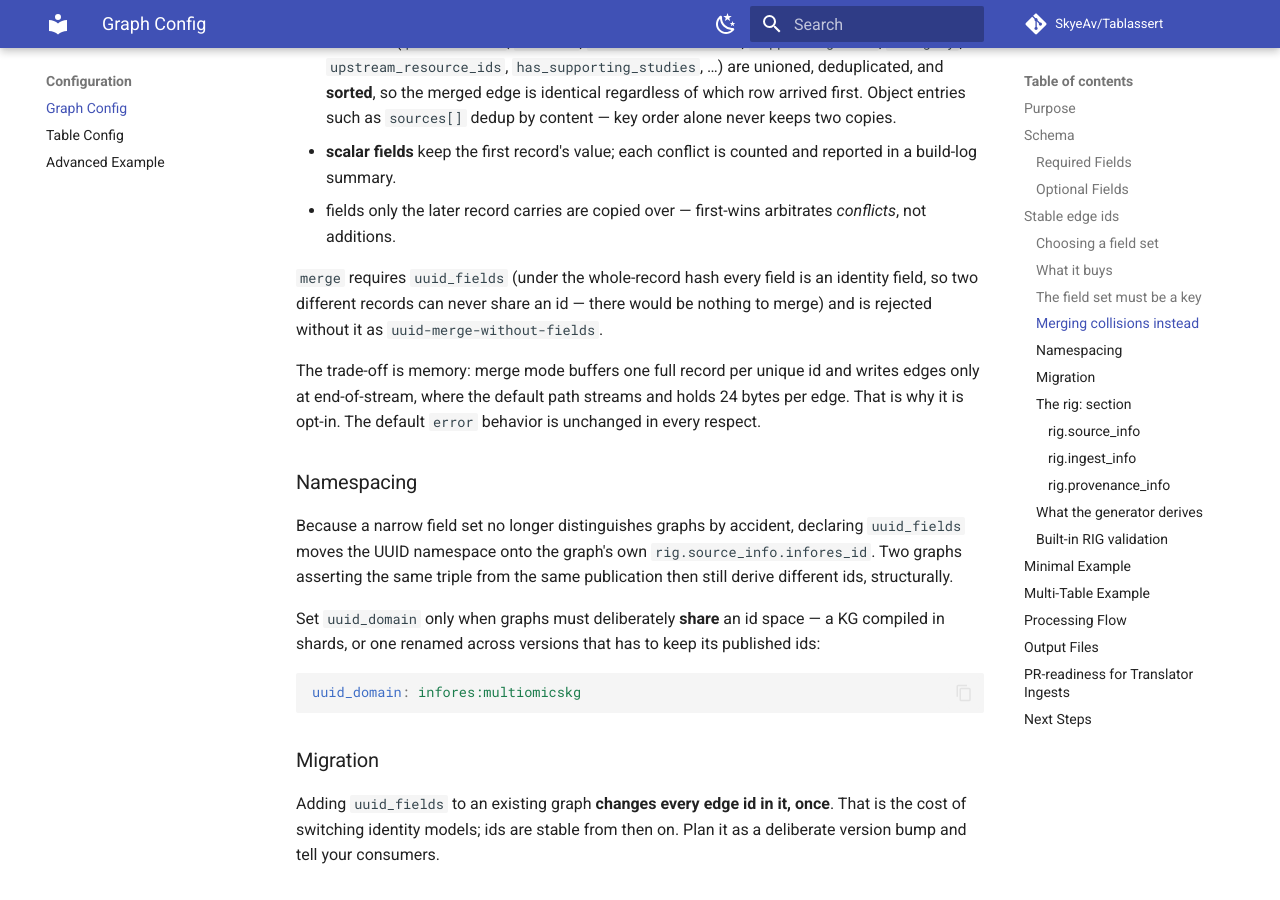
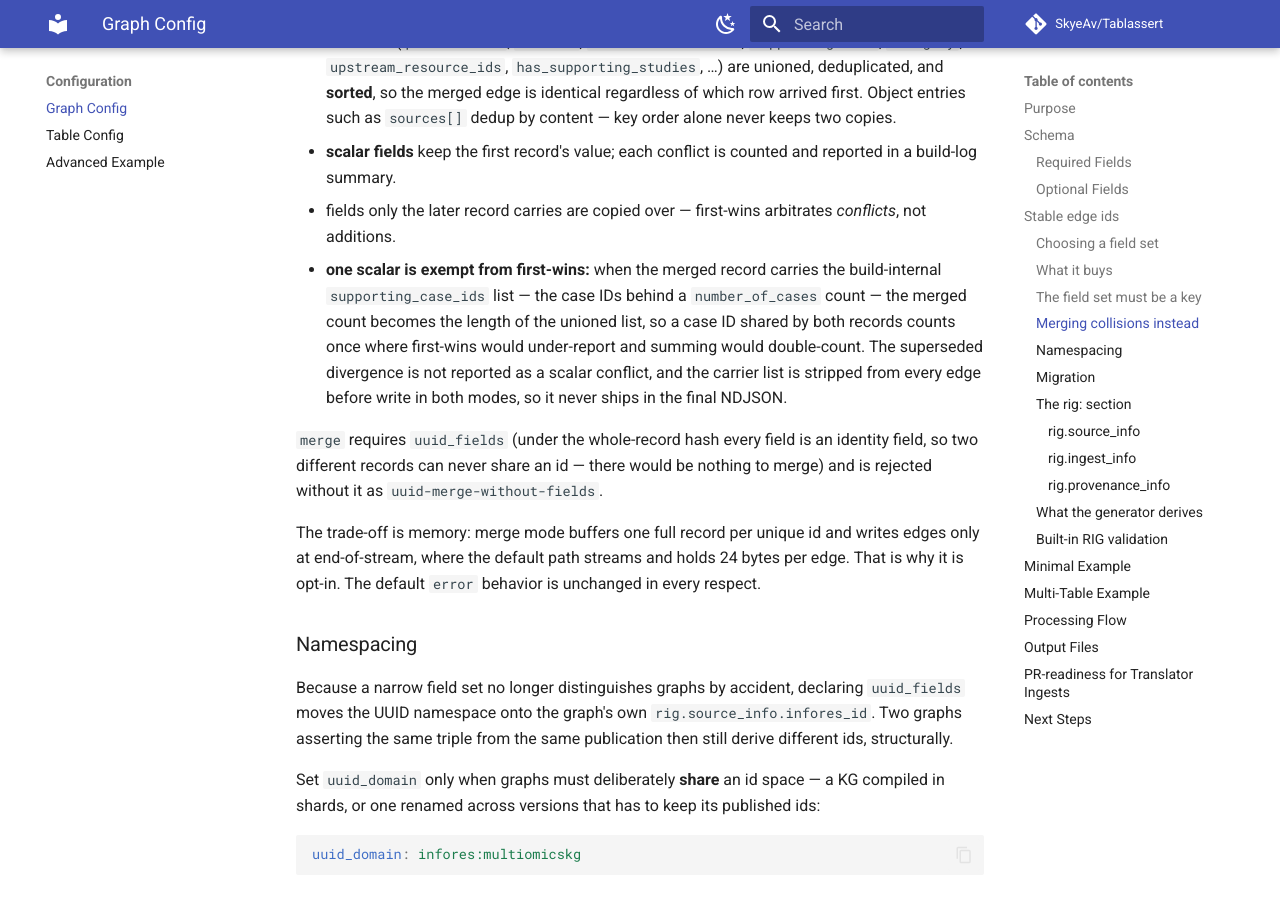
Before and after one commit to SkyeAv/Tablassert3.0.0, an MkDocs documentation site: the page built from docs/configuration/graph.md, in a window 1280 px wide and 900 px high, scrolled down 3575 px. Built offline with MkDocs 1.6.1 and Material for MkDocs 9.7.7, drawn with Linux system fonts in a browser that asks for light colours; comment, search, counter and statistics services are not loaded.

Commit message:
docs(graph): document the number_of_cases exception to merge first-wins
The merge section of docs/configuration/graph.md listed scalar
first-wins as unconditional; 916f509 added one hardcoded exception.
Document it beside the rule: when the merged record carries the
build-internal supporting_case_ids list, the merged number_of_cases
becomes the union length (a shared case ID counts once), the
superseded divergence is not a scalar conflict, and the carrier is
stripped before write in both modes.

```diff
--- a/docs/configuration/graph.md
+++ b/docs/configuration/graph.md
@@ -131,6 +131,12 @@ Under `merge`, a divergent same-id record is folded into the first record that c
   build-log summary.
 - fields only the later record carries are copied over — first-wins arbitrates *conflicts*, not
   additions.
+- **one scalar is exempt from first-wins:** when the merged record carries the build-internal
+  `supporting_case_ids` list — the case IDs behind a `number_of_cases` count — the merged count
+  becomes the length of the unioned list, so a case ID shared by both records counts once where
+  first-wins would under-report and summing would double-count. The superseded divergence is not
+  reported as a scalar conflict, and the carrier list is stripped from every edge before write in
+  both modes, so it never ships in the final NDJSON.
 
 `merge` requires `uuid_fields` (under the whole-record hash every field is an identity field, so
 two different records can never share an id — there would be nothing to merge) and is rejected
```
